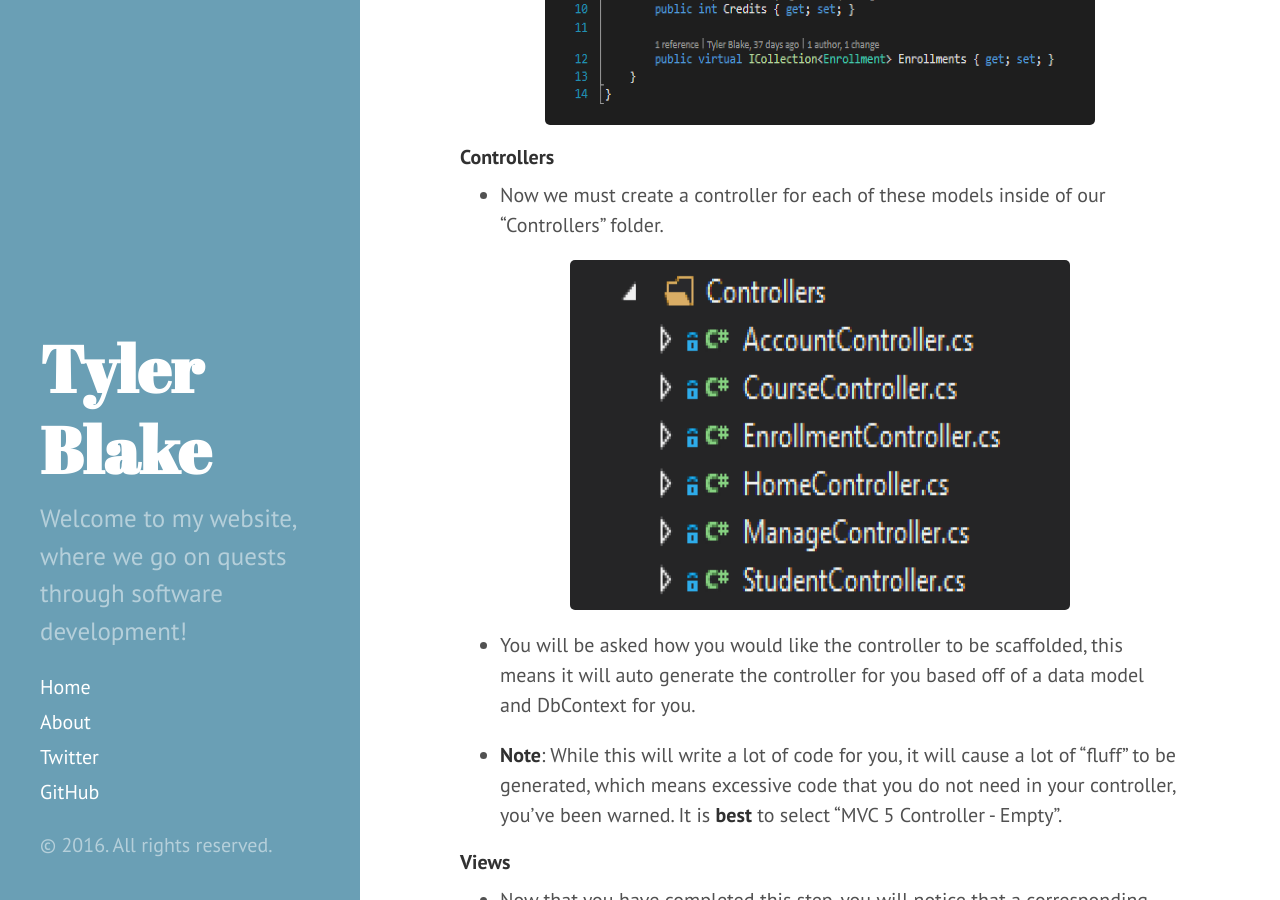
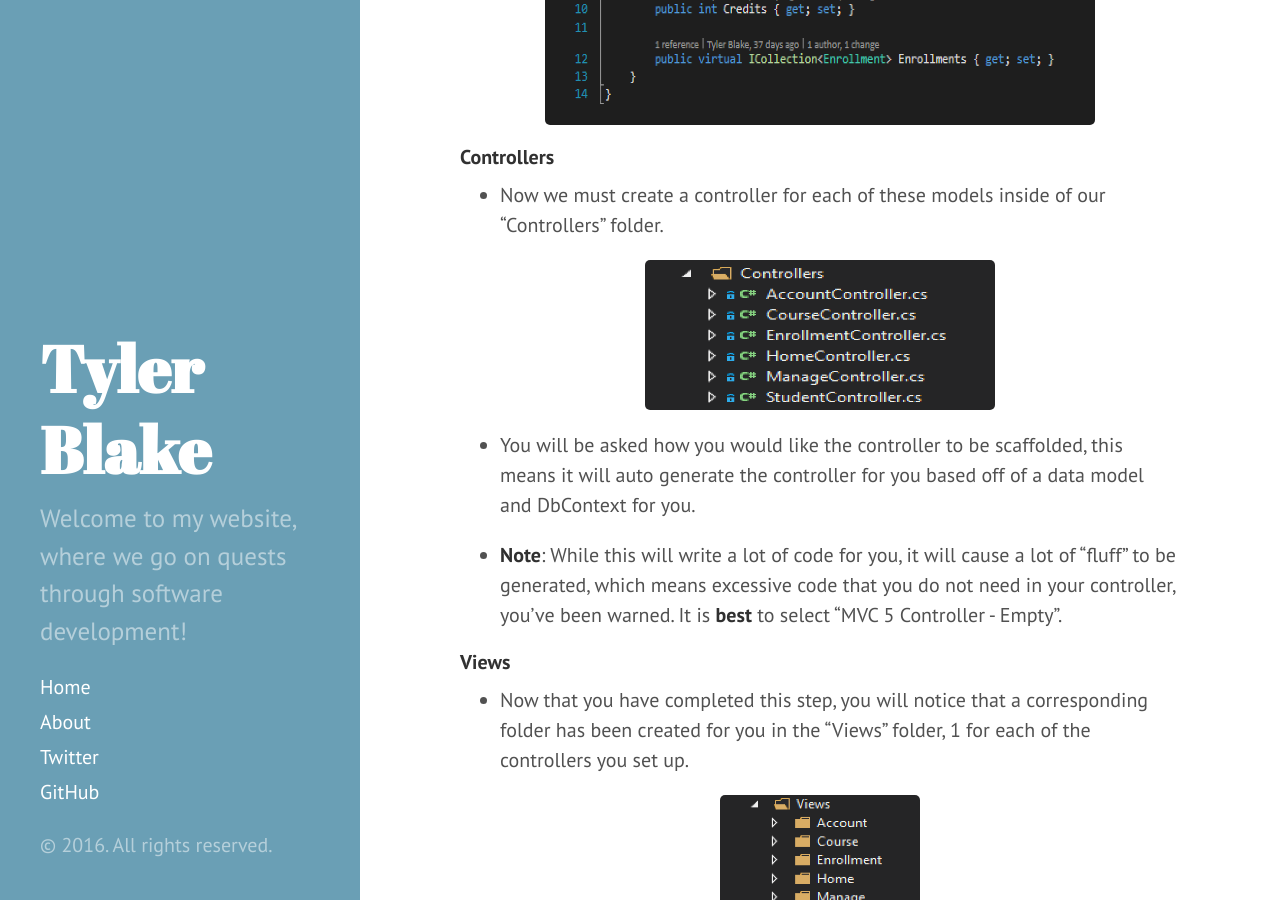
Before and after one commit to tylerablake/website, a Jekyll site: the page built from _posts/2016-08-01-mvc-tutorial-part2.md, in a window 1280 px wide and 900 px high, scrolled down 2225 px. Built offline with Jekyll 4.4.1, drawn with Linux system fonts in a browser that asks for light colours.

Commit message:
add styling for part 2 images

```diff
--- a/_posts/2016-08-01-mvc-tutorial-part2.md
+++ b/_posts/2016-08-01-mvc-tutorial-part2.md
@@ -47,7 +47,7 @@ Now that you understand routing, let's start writing some code shall we?!
 #### Controllers
 * Now we must create a controller for each of these models inside of our "Controllers" folder.
 
-<img src="/assets/controllersSubfolders.png" width="500px;" height="350px;" style="margin:auto;">
+<img src="/assets/controllersSubfolders.png" width="350px;" height="150px;" style="margin:auto;">
 
 * You will be asked how you would like the controller to be scaffolded, this means it will auto generate the controller for you based off of a data model and DbContext for you.
 
@@ -57,7 +57,7 @@ Now that you understand routing, let's start writing some code shall we?!
 
 * Now that you have completed this step, you will notice that a corresponding folder has been created for you in the "Views" folder, 1 for each of the controllers you set up.
 
-<img src="/assets/viewsSubfolder.png" width="500px;" height="350px;" style="margin:auto;">
+<img src="/assets/viewsSubfolder.png" width="200px;" height="150px;" style="margin:auto;">
 
 * In each of these subfolders, you will have a file : "Index.cshtml"
 * **Note**: cshtml stands for c# html.
@@ -65,7 +65,7 @@ Now that you understand routing, let's start writing some code shall we?!
 * In these subfolders you will create a .cshtml file for each of your controller actions.
 * Below you can see that I already have an Index, Create, Edit, Delete, and Details methods in my Student controller
 
-<img src="/assets/studentViewsFolder.png" width="500px;" height="350px;" style="margin:auto;">
+<img src="/assets/studentViewsFolder.png" width="250px;" height="150px;" style="margin:auto;">
 
 
 #### DbContext and Mapping
@@ -86,9 +86,9 @@ Now that you understand routing, let's start writing some code shall we?!
 
 * Now we have to tell Entity Framwork how we want the tables to be built. We told it we wanted tables for the models, but we haven't specified what relationships we want them built on. Therefore, we created a Mapping folder, and inside of it, mapping files for each of our models.
 
-<img src="/assets/mappingFolder.png" width="500px;" height="350px;" style="margin:auto;">
+<img src="/assets/mappingFolder.png" width="200px;" height="100px;" style="margin:auto;">
 
-<img src="/assets/studentMapping.png" width="500px;" height="350px;" style="margin:auto;">
+<img src="/assets/studentMapping.png" width="600px;" height="300px;" style="margin:auto;">
 
 * Since we inherited from the EntityTypeConfiguration<> class, Entity Framework will look at our mapping files as a reference on how to build the relationships for the tables for us in the database.
 
```
